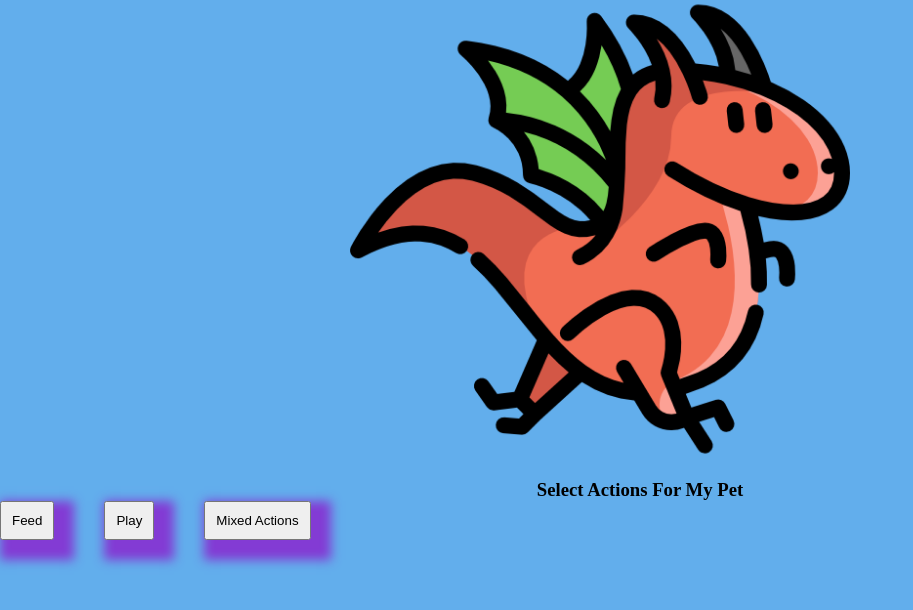
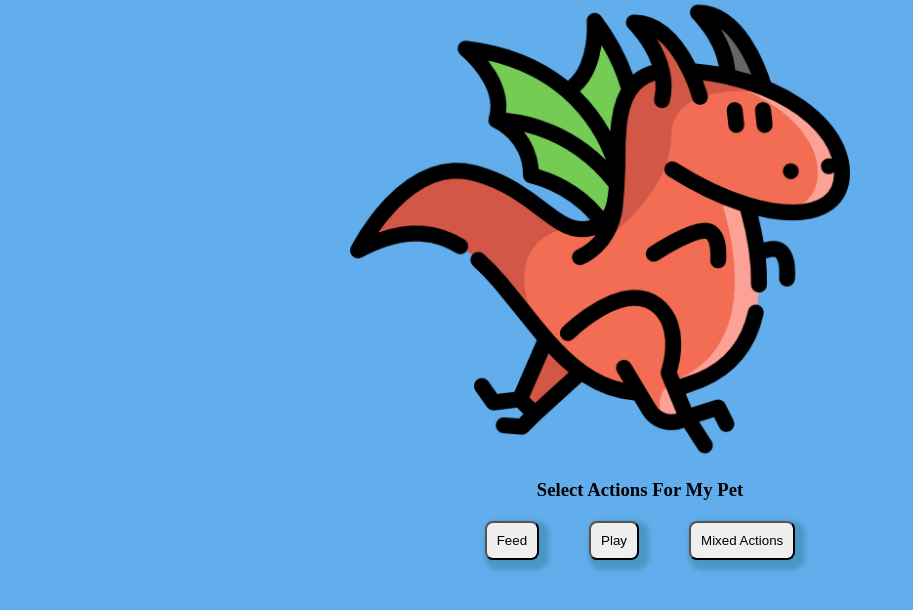
Before and after one commit to Adeeba-Arif/Virtual-pet-, a plain HTML site: page index.html in a window 1280 px wide. Shown: the part 58-668 px from the top of the page, without its empty margins (0-913 px from the left). Drawn offline with Linux system fonts and the light colour scheme.

Commit message:
margin or padding seting for buttons

```diff
--- a/style.css
+++ b/style.css
@@ -18,9 +18,12 @@ body{
 }
 button{
     padding: 10px 10px;
-    box-shadow: 10px 10px 10px 10px rgb(131, 59, 212);
+    box-shadow: 5px 5px 5px 5px rgb(74, 151, 196);
+    margin-top: 20px;
+    border-radius: 8px;
 }
 .btn{
     display: flex;
+    margin: 0 auto;
     gap: 50px;
 }
```
